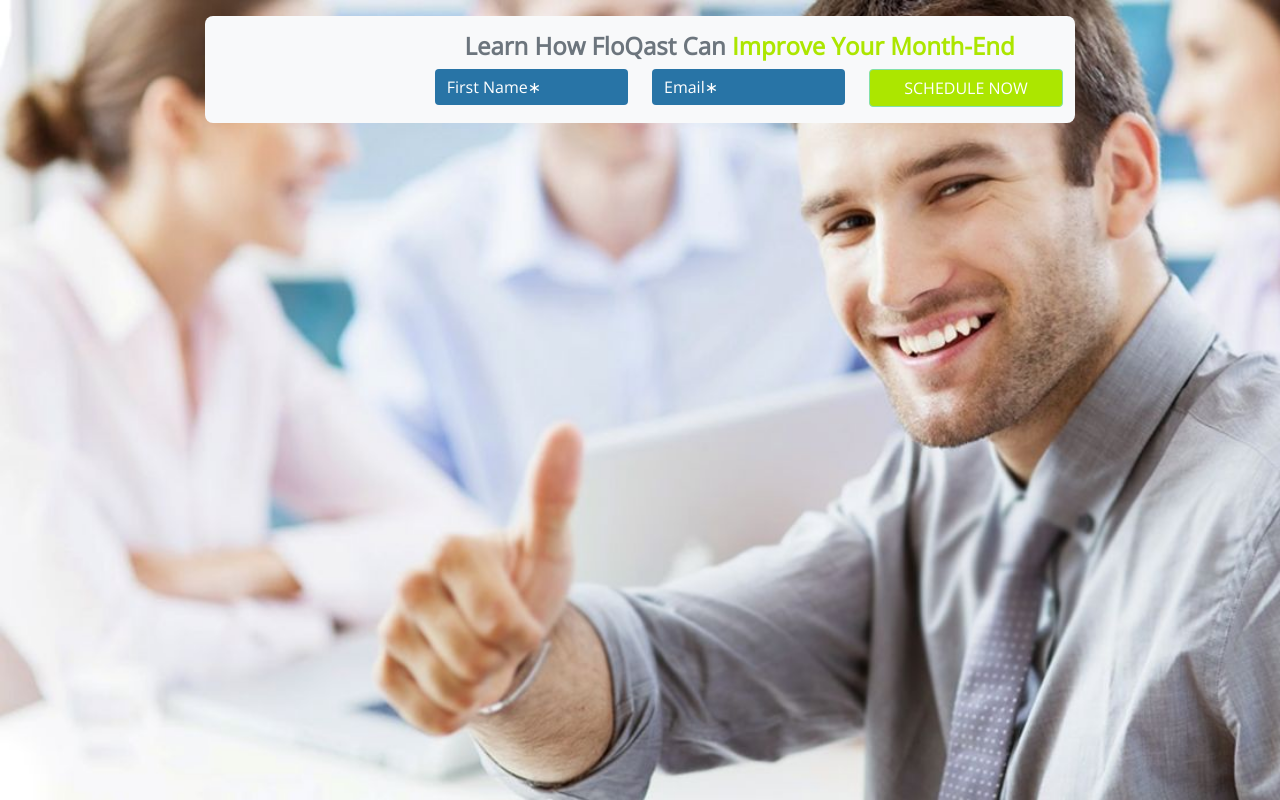
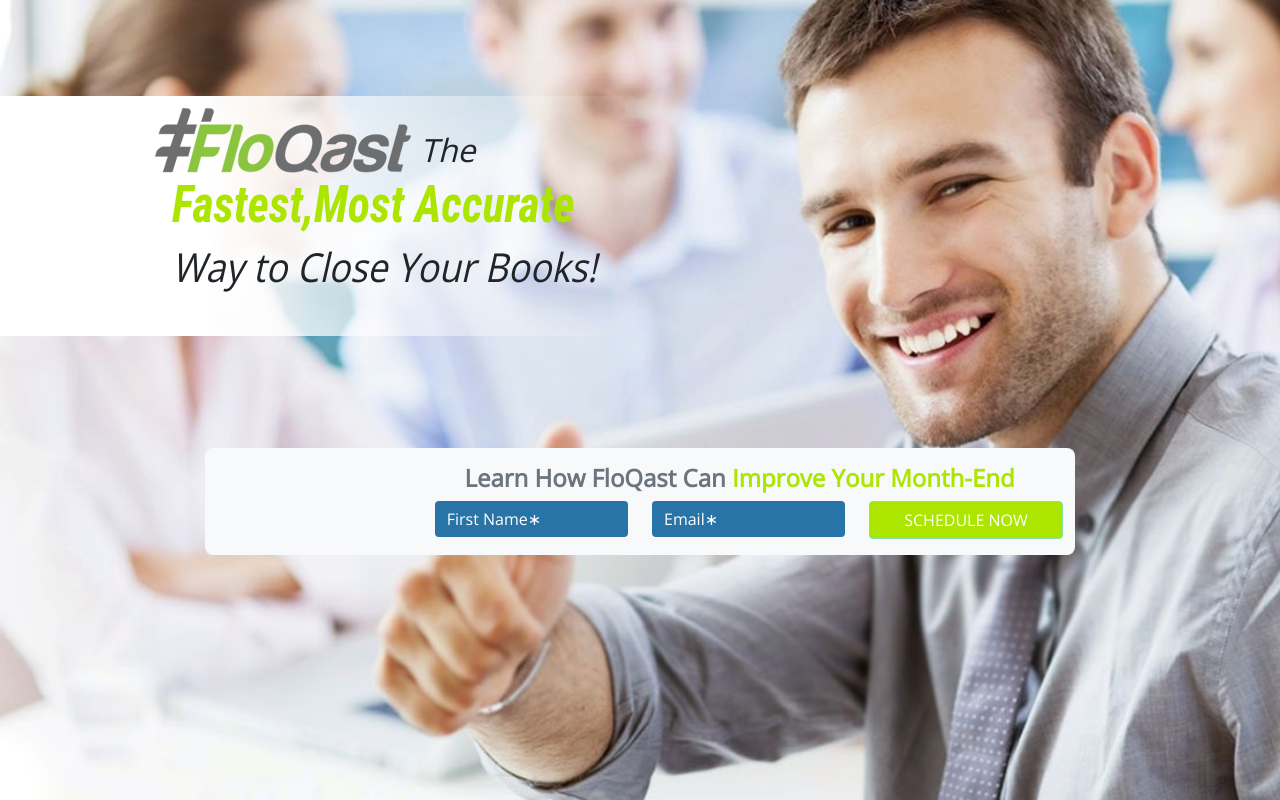
Before and after one commit to chuacharlesbon/Skill-Exam, a React (Create React App) app: page / in a window 1280 px wide. Built offline with nearby package versions, Linux system fonts and the light colour scheme; a web font is replaced by a local one.

Commit message:
modified stylings, modified bootstrap package

```diff
--- a/package.json
+++ b/package.json
@@ -8,7 +8,7 @@
     "@testing-library/user-event": "^13.5.0",
     "bootstrap": "^5.1.3",
     "react": "^18.1.0",
-    "react-bootstrap": "^2.3.1",
+    "react-bootstrap": "^2.2.3",
     "react-dom": "^18.1.0",
     "react-router-dom": "^6.3.0",
     "react-scripts": "5.0.1",
--- a/src/App.css
+++ b/src/App.css
@@ -16,7 +16,32 @@
 
 .banner-text {
   font-weight: bold;
+}
 
+.banner-text-head {
+  color: #ace600 ;
+  font-family: 'Roboto Condensed', sans-serif;
+  font-weight: bold !important;
+  font-style: italic !important;
+  transform: scaleX(0.9);
+  font-size: 3.2rem;
+
+}
+
+.banner-subtitle {
+  font-style: italic;
+  transform: scaleX(0.9);
+
+}
+.banner-extratext {
+  font-size: 2rem;
+  font-style: italic;
+}
+
+.bg-gradient-fade{
+  padding-left: 10rem !important;
+  height: 15rem;
+  background-image: linear-gradient(to right, white, white, rgba(255,255,255,0.5), rgba(255,255,255,0));
 }
 
 .main-banner {
--- a/src/App.js
+++ b/src/App.js
@@ -1,15 +1,17 @@
 
 import './App.css';
 import BannerBottom from './components/banner-bottom'
+import BannerTop from './components/banner-top'
 import 'bootstrap/dist/css/bootstrap.css';
 
 
 function App() {
 
   return (
-
+    <>
+    <BannerTop/>
     <BannerBottom/>
-
+    </>
   );
 }
 
--- a/src/components/banner-bottom.js
+++ b/src/components/banner-bottom.js
@@ -9,7 +9,7 @@
 
 
 
-    <Row className="banner justify-content-center text-center">
+    <Row className="banner justify-content-center text-center mt-5">
 
 
 
```
Also changed, not shown: 1 other file (tests, documents, lock files or other folders).
